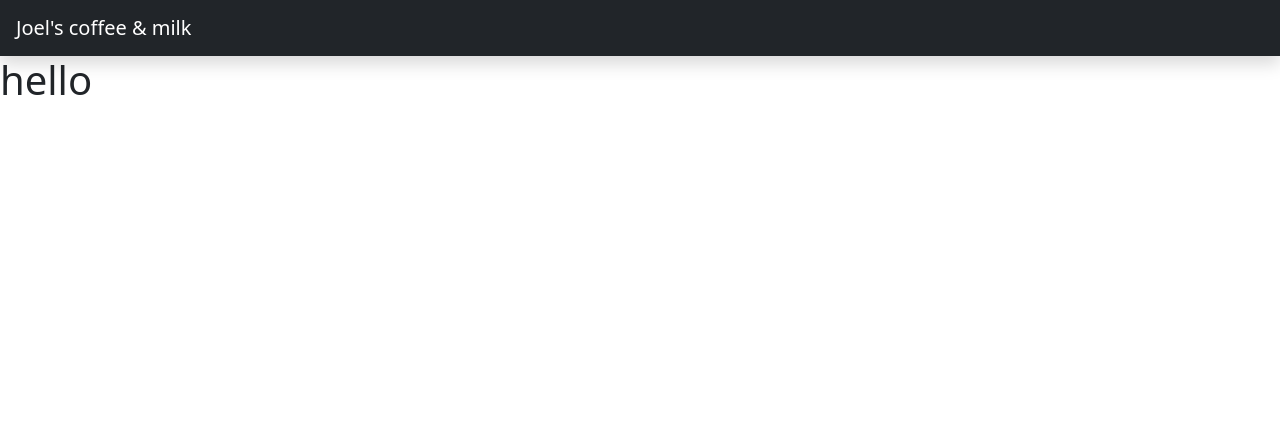
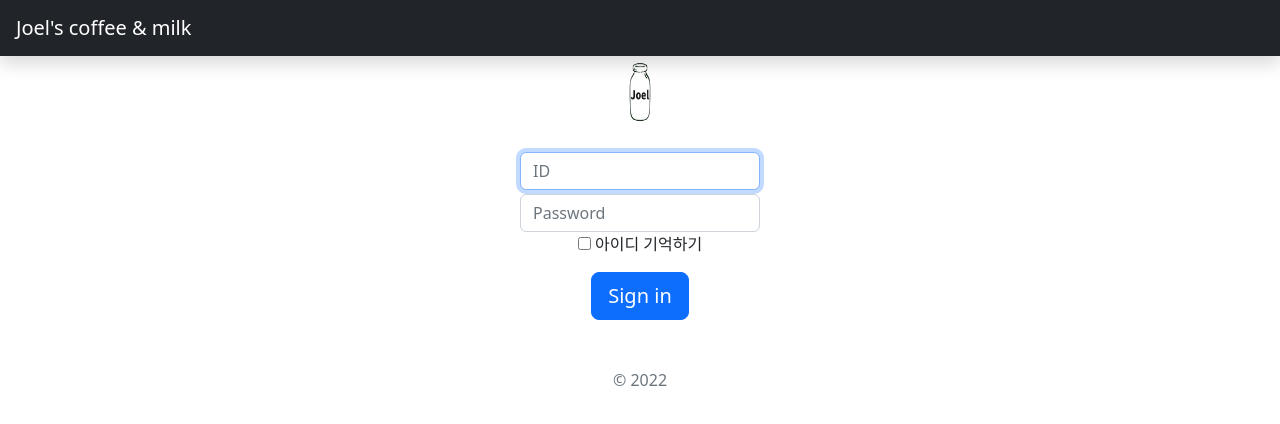
Before and after one commit to WooHCode/joeladminPage, a Vue app: page /login in a window 1280 px wide. Shown: the top 424 px of the page. Built offline with nearby package versions, Linux system fonts and the light colour scheme.

Commit message:
Login 포멧 설정

```diff
--- a/src/pages/Login.vue
+++ b/src/pages/Login.vue
@@ -1,5 +1,24 @@
 <template>
-    <h1>hello</h1>
+  <div class="text-center">
+    <div class="form-signin">
+      <img class="mb-4" src="Joelfab.png" alt="" width="72" height="72">
+      <div class="d-flex justify-content-center">
+        <label for="inputId" class="sr-only">ID</label>
+        <input type="text" id="inputId" class="form-control" placeholder="ID" required autofocus>
+      </div>
+      <div class="d-flex justify-content-center mt-1">
+        <label for="inputPassword" class="sr-only">Password</label>
+        <input type="password" id="inputPassword" class="form-control" placeholder="Password" required>
+      </div>
+      <div class="checkbox mb-3">
+        <label>
+          <input type="checkbox" value="remember-me"> 아이디 기억하기
+        </label>
+      </div>
+      <button class="btn btn-lg btn-primary btn-block" type="submit">Sign in</button>
+      <p class="mt-5 mb-3 text-muted">&copy; 2022</p>
+    </div>
+  </div>
 </template>
 
 <script>
@@ -8,6 +27,9 @@
 }
 </script>
 
-  <style>
+<style scoped>
+.form-control {
+  width: 15rem
+}
 
 </style>
```
Also changed, not shown: public/img/Joelfab.png (added). Lines whose indentation alone changed are shown as unchanged.
